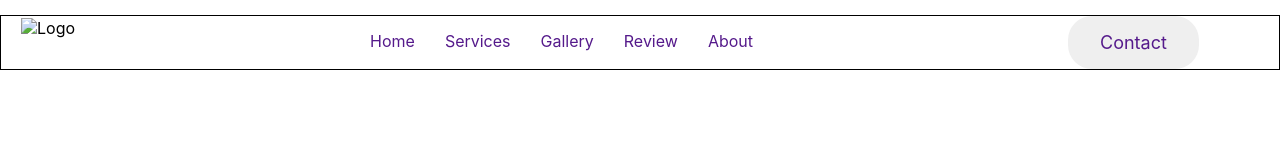
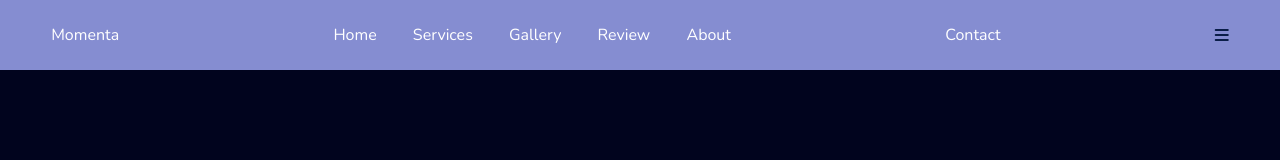
Before and after one commit to Asish1757/4th-Semester, a plain HTML site: page index.html in a window 1280 px wide. Drawn offline with nearby package versions, Linux system fonts and the light colour scheme.

Commit message:
Update index.html

```diff
--- a/index.html
+++ b/index.html
@@ -1,155 +1,120 @@
 <!DOCTYPE html>
 <html lang="en">
 
-    <head>
+<head>
     <meta charset="UTF-8">
     <meta name="viewport" content="width=device-width, initial-scale=1.0">
     <title>Document</title>
+    <!-- <link rel="stylesheet" href="style.css"> -->
+    <style>
+        @import url('https://fonts.googleapis.com/css2?family=Nunito:wght@200&display=swap');
 
-    <style>
-        * {
-            margin: 0;
-            padding: 0;
-            font-family: "Basier circle", -apple-system, system-ui, "Segoe UI", Roboto, "Helvetica Neue", Arial, "Noto Sans", sans-serif, "Apple Color Emoji", "Segoe UI Emoji", "Segoe UI Symbol", "Noto Color Emoji";
-            /* background-color: rgb(12, 2, 41); */
-        }
-
-        #navbar ul {
-            display: flex;
-            flex-direction: row;
-            /* justify-content: space-around; */
-            /* align-items: center; */
-            /* text-align: center; */
-            list-style-type: none;
-            margin-top: 15px;
-            border: 1px solid rgb(0, 0, 0);
-        }
-
-        #navbar li {
-            justify-content: center;
-            padding: 15px;
-        }
-
-        #navbar li a {
-            text-decoration: none;
-        }
-
-        div#logo {
-            display: flex;
-            margin-right: 260px;
-        }
-
-        div#logo img {
-            /* width: 50px; */
-            height: 42px;
-            margin: 2px 20px;
-        }
-
-        #navbar button.contact {
-            /* width: 100px; */
-            /* height: 30px; */
-            margin-left: 300px;
-            /* height: 20px; */
-            /* align-self: center; */
-            /* background-color: #fff; */
-            /* background-image: none; */
-            /* background-position: 0 90%; */
-            /* background-repeat: repeat no-repeat; */
-            /* background-size: 4px 3px; */
-            /* border-radius: 15px 225px 255px 15px 15px 255px 225px 15px; */
-            /* border-style: solid; */
-            /* border-width: 2px; */
-            /* box-shadow: rgba(0, 0, 0, .2) 15px 28px 25px -18px; */
-            /* box-sizing: border-box; */
-            /* color: #41403e; */
-            /* cursor: pointer; */
-            /* display: inline-block; */
-            /* font-family: Neucha, sans-serif; */
-            /* font-size: 1rem; */
-            /* line-height: 23px; */
-            /* outline: none; */
-            /* padding: .75rem; */
-            /* text-decoration: none; */
-            /* transition: all 235ms ease-in-out; */
-            /* border-bottom-left-radius: 15px 255px; */
-            /* border-bottom-right-radius: 225px 15px; */
-            /* border-top-left-radius: 255px 15px; */
-            /* border-top-right-radius: 15px 225px; */
-            /* border-radius: 30px; */
-            /* user-select: none; */
-            /* -webkit-user-select: none; */
-            /* touch-action: manipulation; */
+        :root {
+            --main-color: #0a1d48;
         }
 
 
-        /* #navbar button.contact:hover {
-            box-shadow: rgba(0, 0, 0, .3) 2px 8px 8px -5px;
-            transform: translate3d(0, 2px, 0);
+        * {
+            font-family: 'Nunito', sans-serif;
+            margin: 0;
+            padding: 0;
+            box-sizing: border-box;
+            outline: none;
+            border: none;
+            text-decoration: none;
+            text-transform: capitalize;
+            transition: .2s linear;
         }
 
-        #navbar button.contact:focus {
-            box-shadow: rgba(0, 0, 0, .3) 2px 8px 4px -6px;
-        } */
-
-        /* CSS */
-        #navbar button.contact {
-            /* margin-left: 300px;
-            background-color: #fff;
-            /* background-color: rgb(12, 2, 41); */
-            border: 0 solid #e2e8f0;
-            border-radius: 1.5rem;
-            box-sizing: border-box;
-            color: #0d172a;
-            cursor: pointer;
-            display: inline-block;
-            font-family: "Basier circle", -apple-system, system-ui, "Segoe UI", Roboto, "Helvetica Neue", Arial, "Noto Sans", sans-serif, "Apple Color Emoji", "Segoe UI Emoji", "Segoe UI Symbol", "Noto Color Emoji";
-            font-size: 1.1rem; */
-            /* font-weight: 600; */
-            /* line-height: 1;
-            padding: 1rem 1.6rem;
-            text-align: center;
-            text-decoration: none #0d172a solid;
-            text-decoration-thickness: auto;
-            transition: all .1s cubic-bezier(.4, 0, .2, 1);
-            box-shadow: 0px 1px 2px rgba(166, 175, 195, 0.25);
-            user-select: none;
-            -webkit-user-select: none;
-            touch-action: manipulation; */
+        html {
+            /* font-size: 62.5%; */
+            overflow-x: hidden;
+            scroll-padding-top: 7rem;
+            scroll-behavior: smooth;
         }
 
-        #navbar button.contact a {
-            text-decoration: none;
+        html::-webkit-scrollbar {
+            width: 1rem;
         }
 
-        #navbar button.contact:hover {
-            /* background-color: #1e293b;
-            color: #fff; */
+        html::-webkit-scrollbar-track {
+            background: #444;
         }
 
-        @media (min-width: 768px) {
-            #navbar button.contact {
-                font-size: 1.125rem;
-                padding: 1rem 2rem;
-            }
+        html::-webkit-scrollbar-thumb {
+            background: var(--main-color);
+            border-radius: 5rem;
+        }
+
+        body {
+            background: #01041e;
+        }
+
+        .header {
+            position: fixed;
+            top: 0;
+            left: 0;
+            right: 0;
+            z-index: 1000;
+            /* background: #01041e; */
+            background: #858dd1;
+            display: flex;
+            align-items: center;
+            justify-content: space-between;
+            padding: 1.5rem 4%;
+        }
+
+        /* .header.logo {
+
+} */
+
+        .header .navbar a {
+            font-size: 1rem;
+            color: #fff;
+            margin-right: 2rem;
+        }
+
+        .header a {
+            font-size: 1rem;
+            color: #fff;
+            margin-right: 2rem;
+        }
+
+        .header .navbar a:hover {
+            color: #999;
+        }
+
+        #menu-bars {
+            font-size: 1rem;
+            color: var(--main-color);
+            cursor: pointer;
         }
     </style>
 </head>
 
 <body>
+    <header class="header">
+        <a href="#" class="logo">Momenta</a>
 
-    <nav id="navbar">
-        <ul>
-            <div id="logo">
-                <img src="1.png" alt="Logo">
-            </div>
-            <li><a href="">Home</a></li>
-            <li><a href="">Services</a></li>
-            <li><a href="">Gallery</a></li>
-            <li><a href="">Review</a></li>
-            <li><a href="">About</a></li>
-            <button class="contact"><a href="">Contact</a></button>
-        </ul>
-    </nav>
+        <nav class="navbar">
+            <a href="#home">Home</a>
+            <a href="#services">Services</a>
+            <a href="#gallery">Gallery</a>
+            <a href="#review">Review</a>
+            <a href="#about">About</a>
+        </nav>
+        <a href="#contact">contact</a>
+
+        <div id="menu-bars" class="fas fa-bars"></div>
+        <!-- <div> -->
+            <!-- <i class="fas fa-bars"></i> -->
+        <!-- </div> -->
+
+    </header>
+    <!-- js file -->
+    <script src="script.js"></script>
+    <script src="https://kit.fontawesome.com/4386fe5edb.js" crossorigin="anonymous"></script>
+    <!-- js file -->
 </body>
 
 </html>
```
